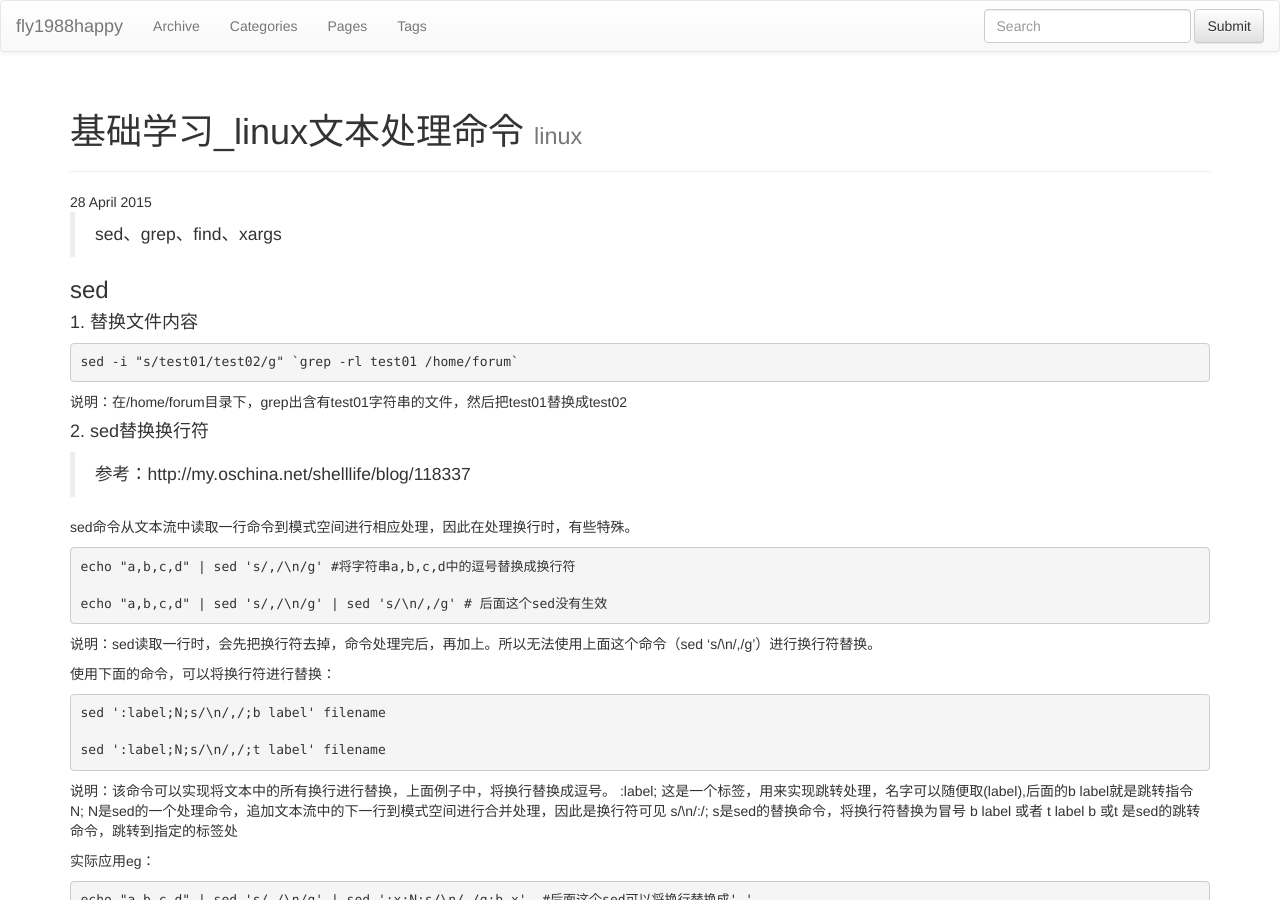
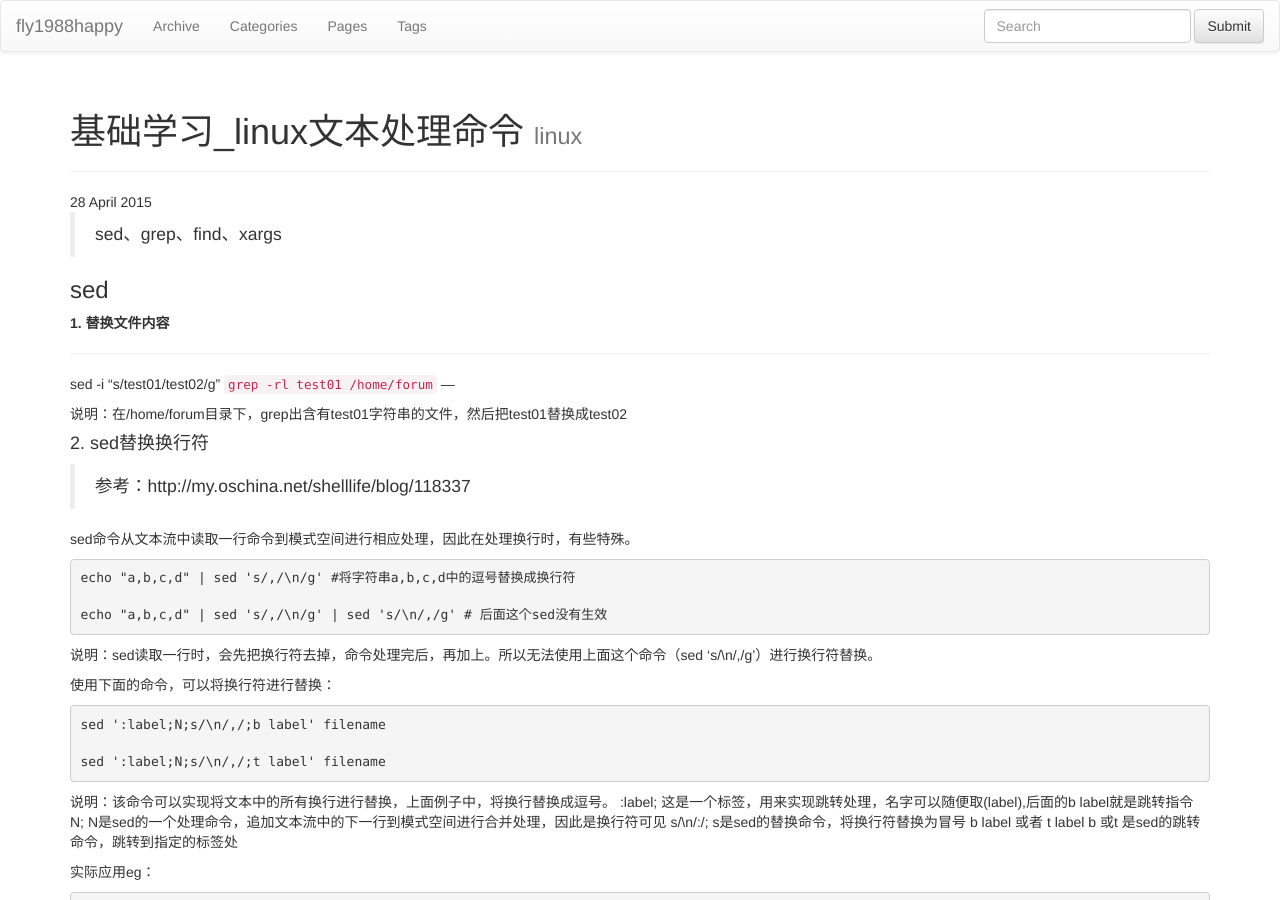
Before and after one commit to fly1988happy/fly1988happy.github.io, a Jekyll site: the page built from _posts/basic/2015-04-28-基础学习_linux文本处理命令.md, in a window 1280 px wide and 900 px high. Built offline with Jekyll 4.4.1, drawn with Linux system fonts in a browser that asks for light colours; nearby versions of some CDN libraries; library files that are not in the unit come from our copies.

````diff
--- a/_posts/basic/2015-04-28-基础学习_linux文本处理命令.md
+++ b/_posts/basic/2015-04-28-基础学习_linux文本处理命令.md
@@ -8,11 +8,11 @@ tags : [linux]
 
 ###sed
 
-#### 1. 替换文件内容
+**1. 替换文件内容**
 
-```
+---
 sed -i "s/test01/test02/g" `grep -rl test01 /home/forum`
-```
+---
 
 说明：在/home/forum目录下，grep出含有test01字符串的文件，然后把test01替换成test02
 
````
